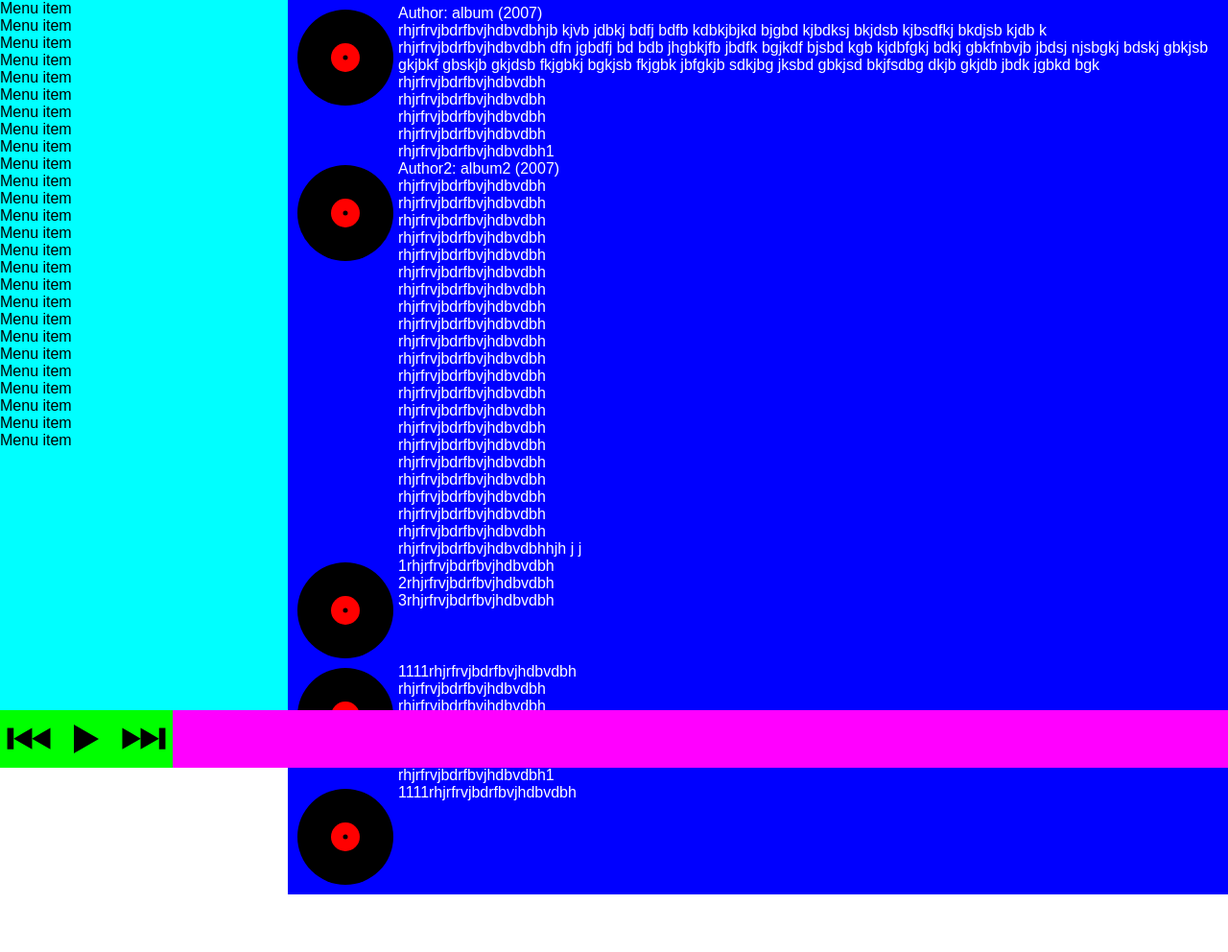
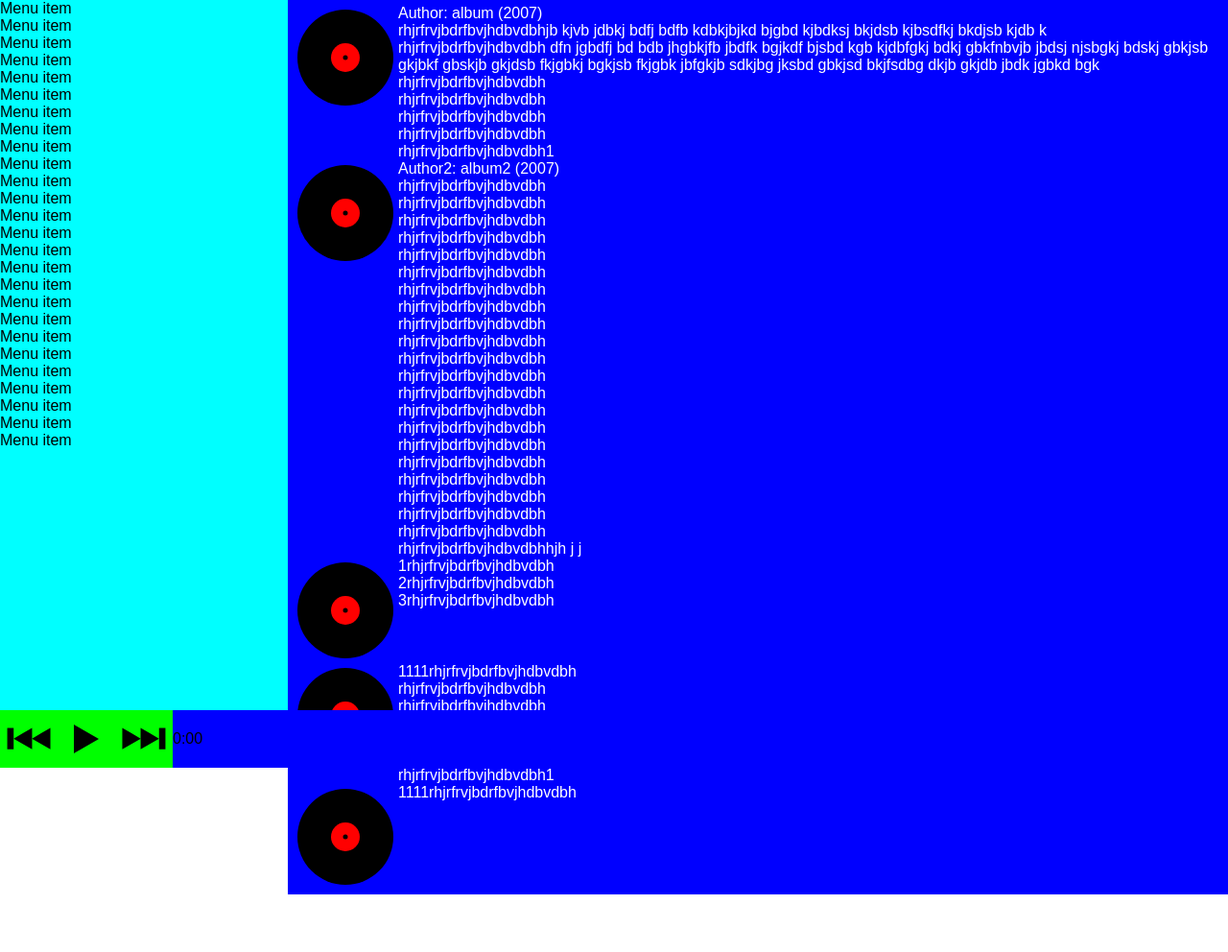
Before and after one commit to firezet/study, a PHP site: page /deeploom/index.htm in a window 1280 px wide. Shown: the whole page at 96% size. Run offline with PHP 8.4, Linux system fonts and the light colour scheme.

Commit message:
progressbar add

```diff
--- a/deeploom/index.htm
+++ b/deeploom/index.htm
@@ -116,7 +116,12 @@
 <div id="divControls">
     <div id="controlPrev" class="controls" onclick="playPrev()"></div><!--
  --><div id="controlPlay" class="controls" onclick="playPause()"></div><!--
- --><div id="controlNext" class="controls" onclick="playNext()"></div>
+ --><div id="controlNext" class="controls" onclick="playNext()"></div><!--
+ --><div id="divProgress">
+        <div id="progressLoad" class="progress"></div>
+        <div id="progressPlay" class="progress"></div>
+	<div id="progressText" class="progress">0:00</div>
+    </div>
 </div>
 <audio id="audio">
 <source id="sourceMp4" type="audio/mp4"/>
--- a/deeploom/player.css
+++ b/deeploom/player.css
@@ -65,6 +65,31 @@
 	overflow-x: hidden;
 }
 
+#divProgress {
+	background-color: #00F;
+	height: 100%;
+	position: relative;
+	overflow: hidden;
+}
+
+#progressLoad {
+	background-color: #F00;
+}
+
+#progressPlay {
+	background-color: #0F0;
+}
+
+#progressText {
+	line-height: 60px; /*divControls height*/
+	pointer-events: none;
+}
+
+.progress {
+	height: 100%;
+	position: absolute;
+}
+
 .album {
 	clear: both;
 }
@@ -88,9 +113,9 @@
 	background-size: contain;
 	background-position: center;
 	background-repeat: no-repeat;
-	display: inline-block;
 	width: 60px;
 	height: 100%;
+	float: left;
 }
 
 @media screen and (max-width: 800px) {
@@ -133,4 +158,7 @@
 	#divMain {
 		margin-bottom: 30px;
 	}
+	#progressText {
+		line-height: 30px;
+	}
 }
--- a/deeploom/player.js
+++ b/deeploom/player.js
@@ -7,6 +7,10 @@
 	_playlist = document.getElementById("playlist");
 	_controls = document.getElementById("divControls");
 	_controlPlay = document.getElementById("controlPlay");
+	_progressBar = document.getElementById("divProgress");
+	_progressLoad = document.getElementById("progressLoad");
+	_progressPlay = document.getElementById("progressPlay");
+	_progressText = document.getElementById("progressText");
 	_controlPlayPause = "url(\"pause.svg\")"
 	_audio = document.getElementById("audio");
 	_sourceMp4 = document.getElementById("sourceMp4");
@@ -17,6 +21,10 @@
 	_playlist.addEventListener("click", clickElement);
 	_audio.addEventListener("ended", playNext);
 	_audio.addEventListener("error", playNext);
+	_audio.addEventListener("progress", progressLoad);
+	_audio.addEventListener("timeupdate", progressPlay);
+	_progressLoad.addEventListener("click", progressClick);
+	_progressPlay.addEventListener("click", progressClick);
 }
 
 function menuShow() {
@@ -155,6 +163,36 @@
 	selectElement(element);
 }
 
+function progressLoad() {
+	try {
+		var load = ((100 / _audio.duration) * _audio.buffered.end(0));
+	} catch (err) {
+		var load = 100;
+	}
+	_progressLoad.style.width = load + "%";
+}
+
+function secondsString(time) {
+	time = Math.floor(time);
+	var minutes = time / 60;
+	minutes = Math.floor(minutes);
+	var seconds = time - minutes * 60;
+	seconds = Math.floor(seconds);
+	return minutes + ":" + seconds;
+}
+
+function progressPlay() {
+	var play = (100 / _audio.duration) * _audio.currentTime;
+	var time = secondsString(_audio.currentTime) + "/" + secondsString(_audio.duration);
+	_progressPlay.style.width = play + "%";
+	_progressText.innerHTML = time;
+}
+
+function progressClick(element) {
+	var time = (_audio.duration / 100) * (100 / _progressBar.clientWidth) * (element.clientX - _progressBar.offsetLeft);
+	_audio.currentTime = time;
+};
+
 //temp
 
 function add() {
```
Also changed, not shown: deeploom/pause.svg.
